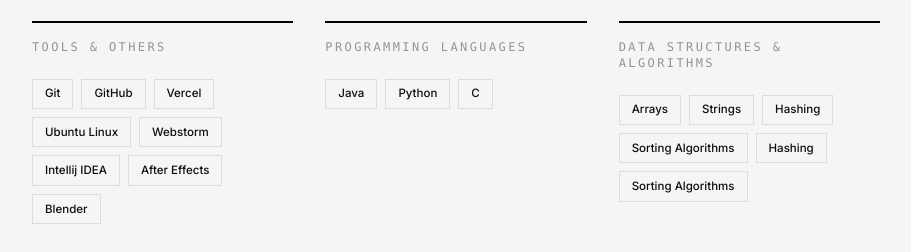
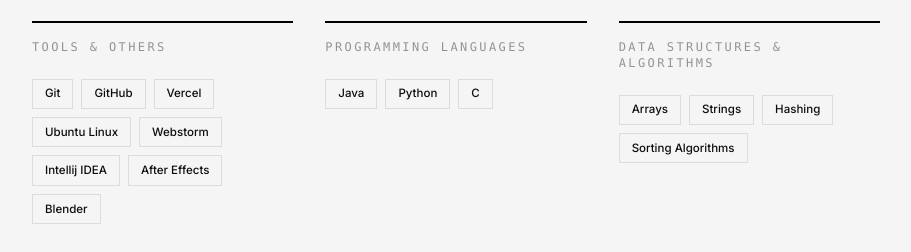
Before and after one commit to rishabhc286/Rishu-s-Portfolio, a React (Vite) app: page / in a window 1280 px wide. Shown: the part 4120-4372 px from the top of the page, without its empty margins (184-1095 px from the left). Built offline with nearby package versions, Linux system fonts and the light colour scheme; the HTML template or start-up script is replaced by a standard one.

Commit message:
Finished

```diff
--- a/src/components/SkillsSection.tsx
+++ b/src/components/SkillsSection.tsx
@@ -78,16 +78,6 @@
       //"Dynamic Programming",
       //"Greedy Algorithms",
       //"Backtracking",
-        //"Linked Lists",
-        //"Stacks",
-        //"Queues",
-        //"Trees",
-        //"Graphs",
-        "Hashing",
-        "Sorting Algorithms",
-        //"Dynamic Programming",
-        //"Greedy Algorithms",
-        //"Backtracking",
     ],
   }
 ];
```
